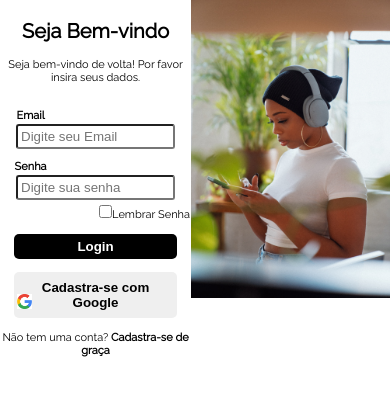
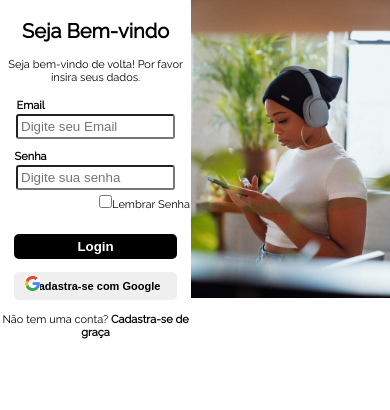
Before and after one commit to vanessauzeda/formulario-simples2, a plain HTML site: page index.html in a window 390 px wide. Drawn offline with Linux system fonts and the light colour scheme.

Commit message:
Primeira alteração

```diff
--- a/css/style.css
+++ b/css/style.css
@@ -253,7 +253,7 @@ li{
 
     form{
         position: relative;
-       bottom: 40px;
+       bottom: 50px;
     }
 
     input[type="email"]{
@@ -297,12 +297,14 @@ li{
         border-radius: 5px;
         color: black;
         margin: 5px;
+        font-size: 11px;
         font-weight: bold;
     }
 
     .p2{
         position: relative;
         bottom: 50px;
+
     }
 
     li{
@@ -312,7 +314,7 @@ li{
 
     #imgList{
         position: relative;
-        right: 37%;
+        right: 33%;
         bottom: 69px;
         width: 15px;
 
```
